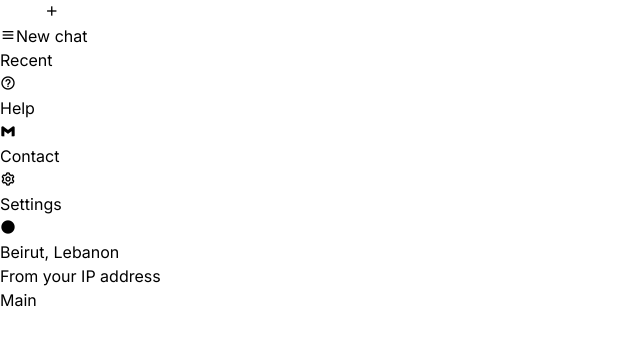
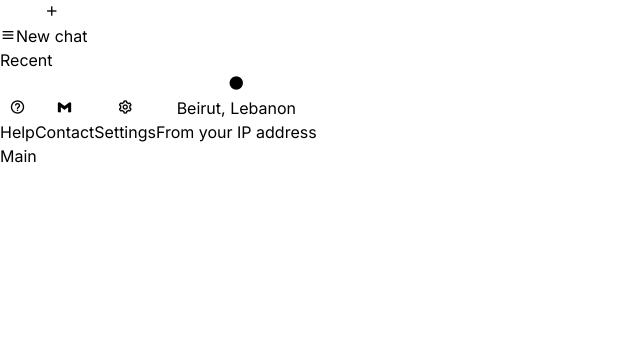
Before and after one commit to codingcreedd/GeminiClone, a React (Vite) app: page / in a window 1280 px wide. Shown: the top 346 px of the page, without its empty margins (0-640 px from the left). Built offline with nearby package versions, Linux system fonts and the light colour scheme.

Commit message:
Use Button component instead of div

```diff
--- a/src/Components/Button.jsx
+++ b/src/Components/Button.jsx
@@ -1,11 +1,12 @@
-const Button = ({className, title, icon, paddings}) => {
+const Button = ({className, title, icon, paddings, children}) => {
 
     const classes = `flex gap-6 ${className || ""} ${paddings || "px-2 px-1"}`;
 
     return (
         <button className={classes}>
             <div>{icon}</div>
-            <div>{title}</div>
+            {title && <div>{title}</div>}
+            {children}
         </button>
     )
 }
--- a/src/Components/Sidebar.jsx
+++ b/src/Components/Sidebar.jsx
@@ -13,25 +13,21 @@ const Sidebar = () => {
         </div>
 
         <div className="flex flex-col mt-auto">
-            <div className="flex items-center gap-4 cursor-pointer hover:bg-purple-600 px-3 py-2 transition-all rounded-3xl">
-                <Icon className="bx bx-help-circle text-xl" />
-                <p>Help</p>
-            </div>
-            <div className="flex items-center gap-4 cursor-pointer hover:bg-purple-600 px-3 py-2 transition-all rounded-3xl">
-                <Icon className="bx bxl-gmail text-xl"/>
-                <p>Contact</p>
-            </div>
-            <div className="flex items-center gap-4 cursor-pointer hover:bg-purple-600 px-3 py-2 transition-all rounded-3xl">
-                <Icon className="bx bx-cog text-xl" />
-                <p>Settings</p>
-            </div>
-            <div className="flex gap-4 mt-6 cursor-pointer px-3 py-2">
-                <Icon className="bx bxs-circle text-sm text-purple-800" />
+            <Button icon={<Icon className="bx bx-help-circle text-xl" />} className="flex items-center gap-4 cursor-pointer hover:bg-purple-600 transition-all rounded-3xl" paddings="px-3 py-2">
+                Help
+            </Button>
+            <Button icon={<Icon className="bx bxl-gmail text-xl"/>} className="flex items-center gap-4 cursor-pointer hover:bg-purple-600 transition-all rounded-3xl" paddings="px-3 py-2">
+                Contact
+            </Button>
+            <Button icon={<Icon className="bx bx-cog text-xl" />} className="flex items-center gap-4 cursor-pointer hover:bg-purple-600 transition-all rounded-3xl" paddings="px-3 py-2">
+                Settings
+            </Button>
+            <Button icon={<Icon className="bx bxs-circle text-sm text-purple-800" />} className="flex gap-4 mt-6 cursor-pointer px-3 py-2">
                 <div className="flex flex-col">
                     <p className="text-[0.8rem]">Beirut, Lebanon</p>
                     <p className="text-[0.8rem] text-purple-900">From your IP address</p>
                 </div>
-            </div>
+            </Button>
         </div>
     </div>
   )
```
